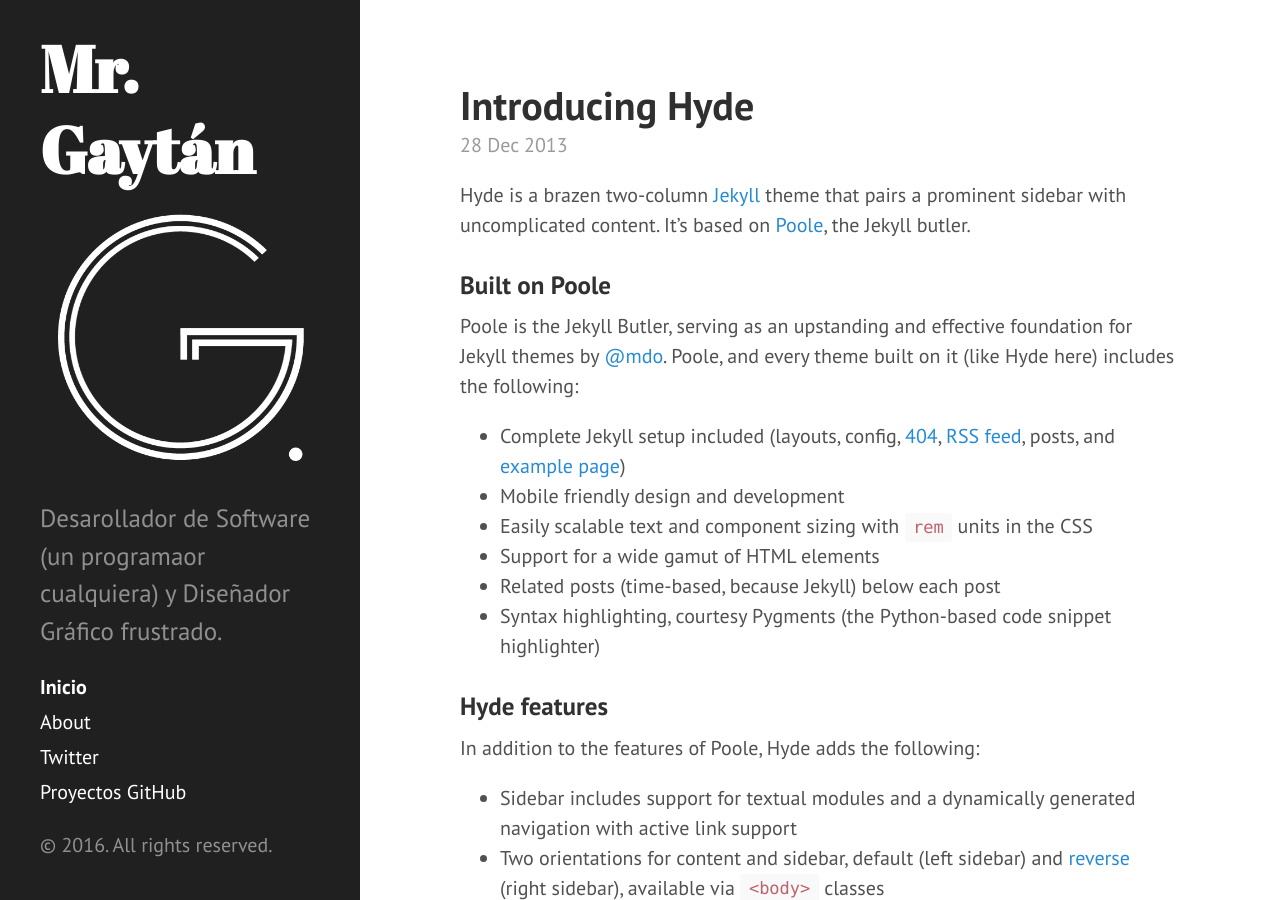
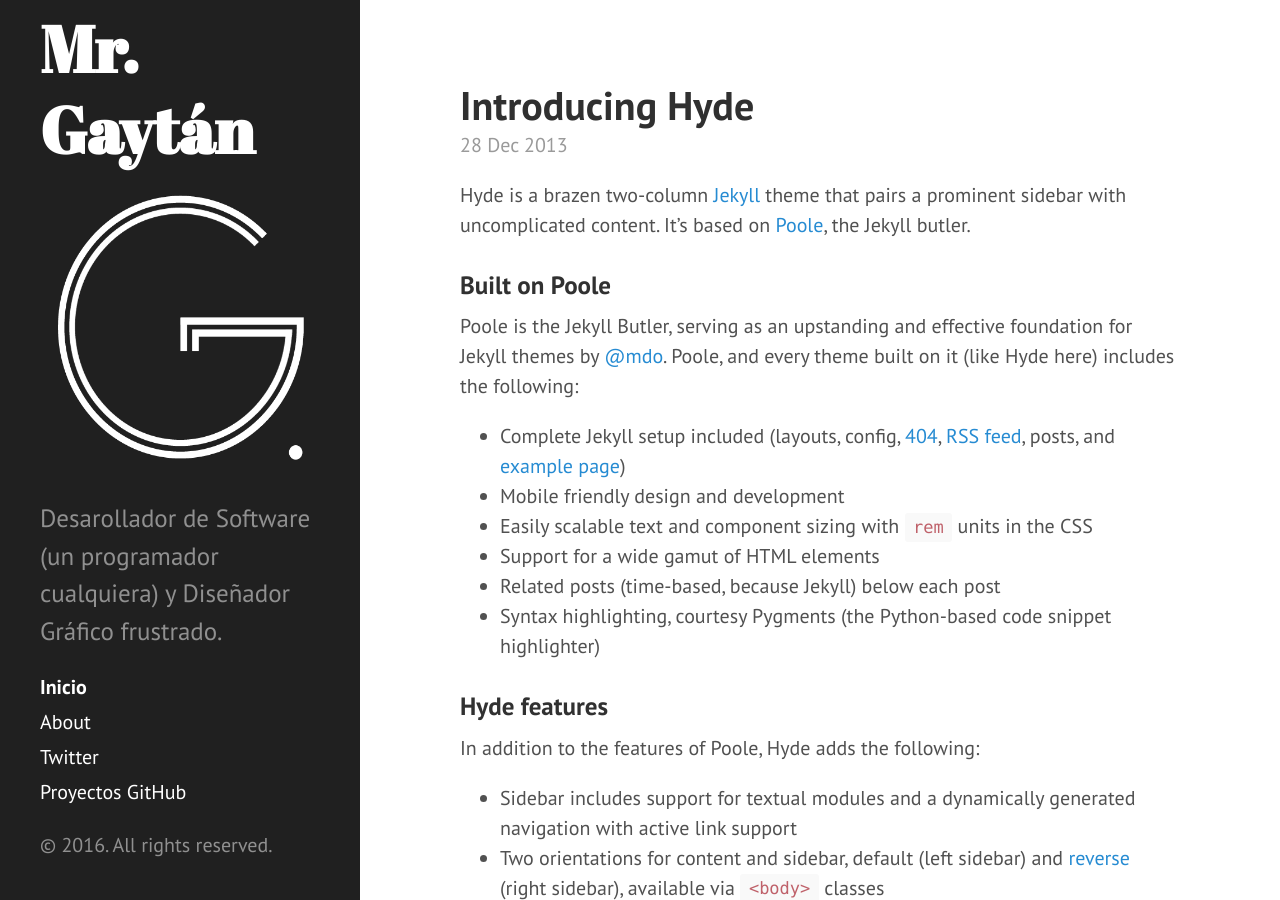
Before and after one commit to MrGaytan/MrGaytan.github.io, a Jekyll site: the page built from index.html, in a window 1280 px wide and 900 px high. Built offline with Jekyll 4.4.1, drawn with Linux system fonts in a browser that asks for light colours; Markdown is read by kramdown in place of the engine named in the settings; the list of posts is cut into pages by our own code.

Commit message:
Modificación de sidebar para verificar datos personales

```diff
--- a/_config.yml
+++ b/_config.yml
@@ -8,7 +8,7 @@
 # Setup
 title:            Mr. Gaytán
 tagline:
-description:      'Desarollador de Software (un programaor cualquiera) y Diseñador Gráfico frustrado.'
+description:      'Desarollador de Software (un programador cualquiera) y Diseñador Gráfico frustrado.'
 url:              http://mrgaytan.github.io
 baseurl:          /
 
--- a/_includes/sidebar.html
+++ b/_includes/sidebar.html
@@ -6,7 +6,7 @@
           {{ site.title }}
         </a>
       </h1>
-      <img src="/public/mrgaytanLogo.png" />
+      <img style="width:300px; height:300px; " src="/public/mrgaytanLogo.png" />
       <p class="lead">{{ site.description }}</p>
     </div>
 
```
